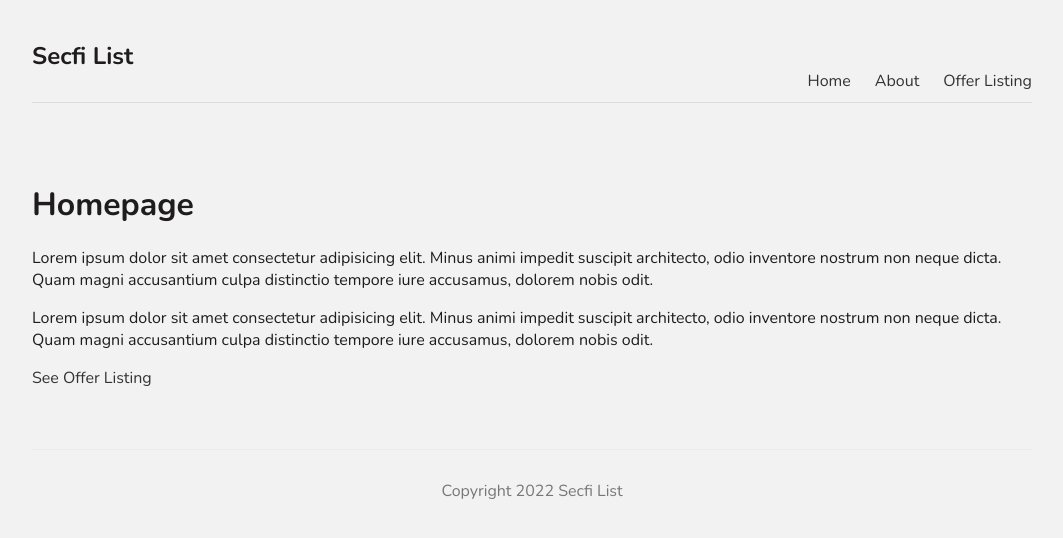
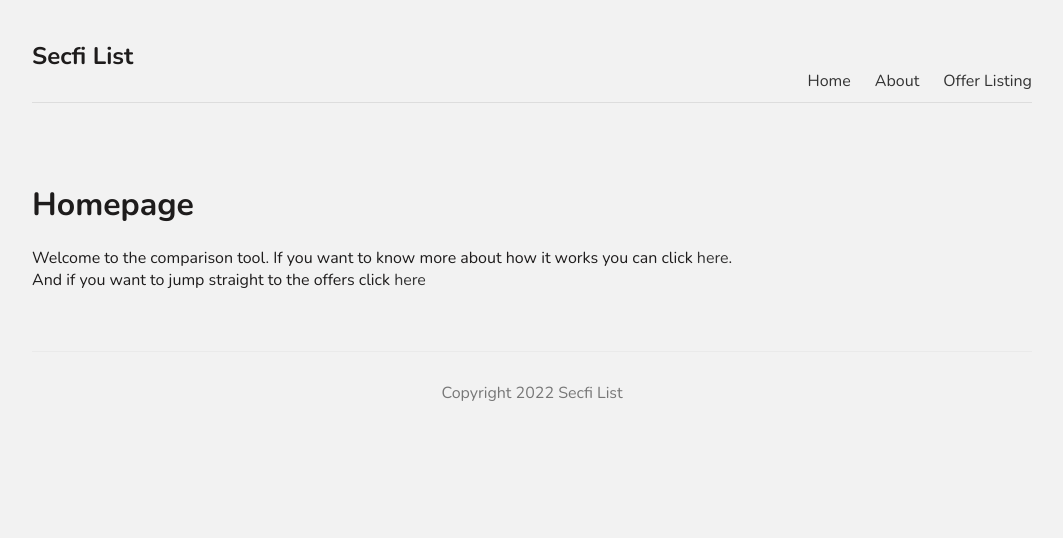
Before and after one commit to oscar-halcon/Playground, a Next.js app: page / in a window 1280 px wide. Shown: the top 538 px of the page, without its empty margins (108-1171 px from the left). Built offline with nearby package versions, Linux system fonts and the light colour scheme.

Commit message:
Changes home and aboutv2

```diff
--- a/package.json
+++ b/package.json
@@ -13,6 +13,7 @@
     "chart.js": "^3.9.1",
     "cypress": "^10.8.0",
     "next": "12.3.1",
+    "next-absolute-url": "^1.2.2",
     "react": "18.2.0",
     "react-chartjs-2": "^4.3.1",
     "react-dom": "18.2.0",
--- a/pages/index.js
+++ b/pages/index.js
@@ -13,20 +13,16 @@ export default function Home() {
       <div>
         <h1>Homepage</h1>
         <p>
-          Lorem ipsum dolor sit amet consectetur adipisicing elit. Minus animi
-          impedit suscipit architecto, odio inventore nostrum non neque dicta.
-          Quam magni accusantium culpa distinctio tempore iure accusamus,
-          dolorem nobis odit.
+          Welcome to the comparison tool. If you want to know more about how it
+          works you can click{" "}
+          <Link href="/about">
+            <a>here</a>
+          </Link>
+          .{<br/>} And if you want to jump straight to the offers click{" "}
+          <Link href="/offers/">
+            <a>here</a>
+          </Link>
         </p>
-        <p>
-          Lorem ipsum dolor sit amet consectetur adipisicing elit. Minus animi
-          impedit suscipit architecto, odio inventore nostrum non neque dicta.
-          Quam magni accusantium culpa distinctio tempore iure accusamus,
-          dolorem nobis odit.
-        </p>
-        <Link href="/offers/">
-          <a>See Offer Listing</a>
-        </Link>
       </div>
     </>
   );
```
Also changed, not shown: pages/about.js (+16 -4 lines), pages/offers/Compare.js (+20 -0 lines), 1 other file (tests, documents, lock files or other folders).
